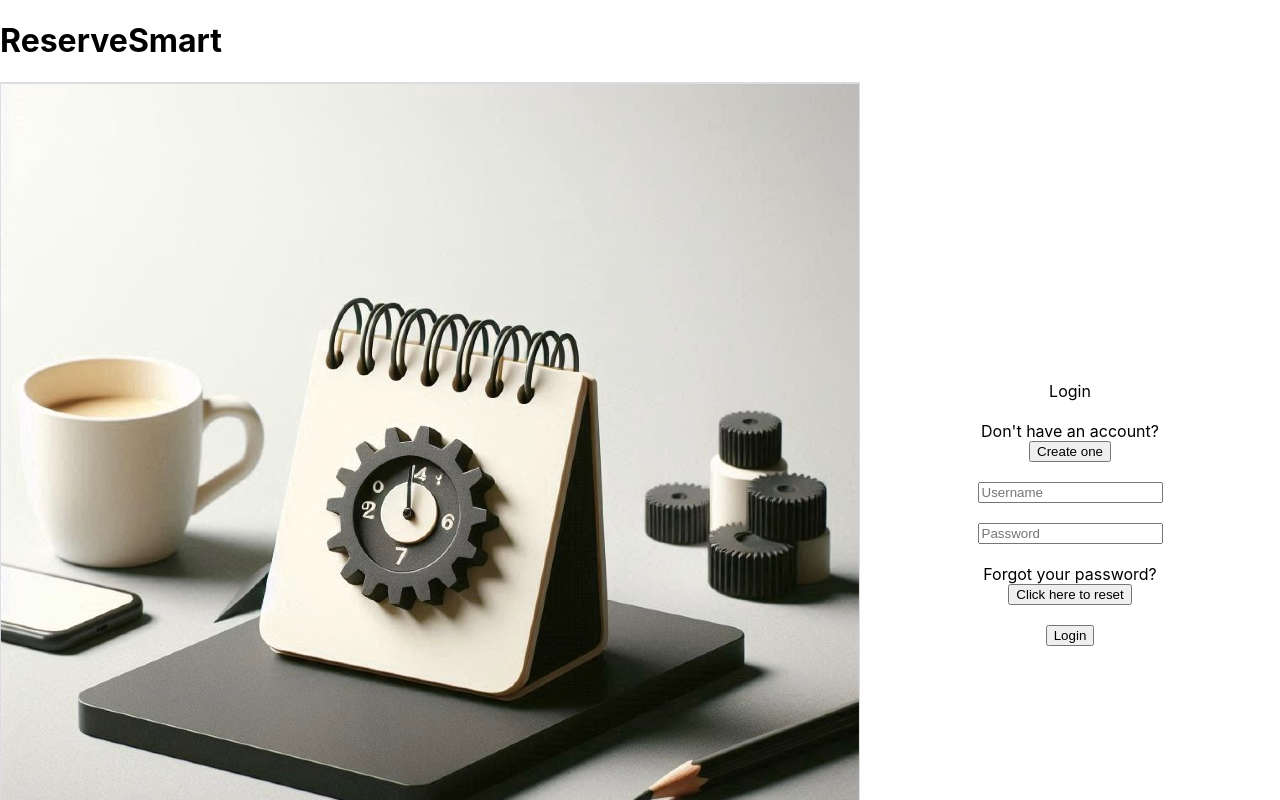
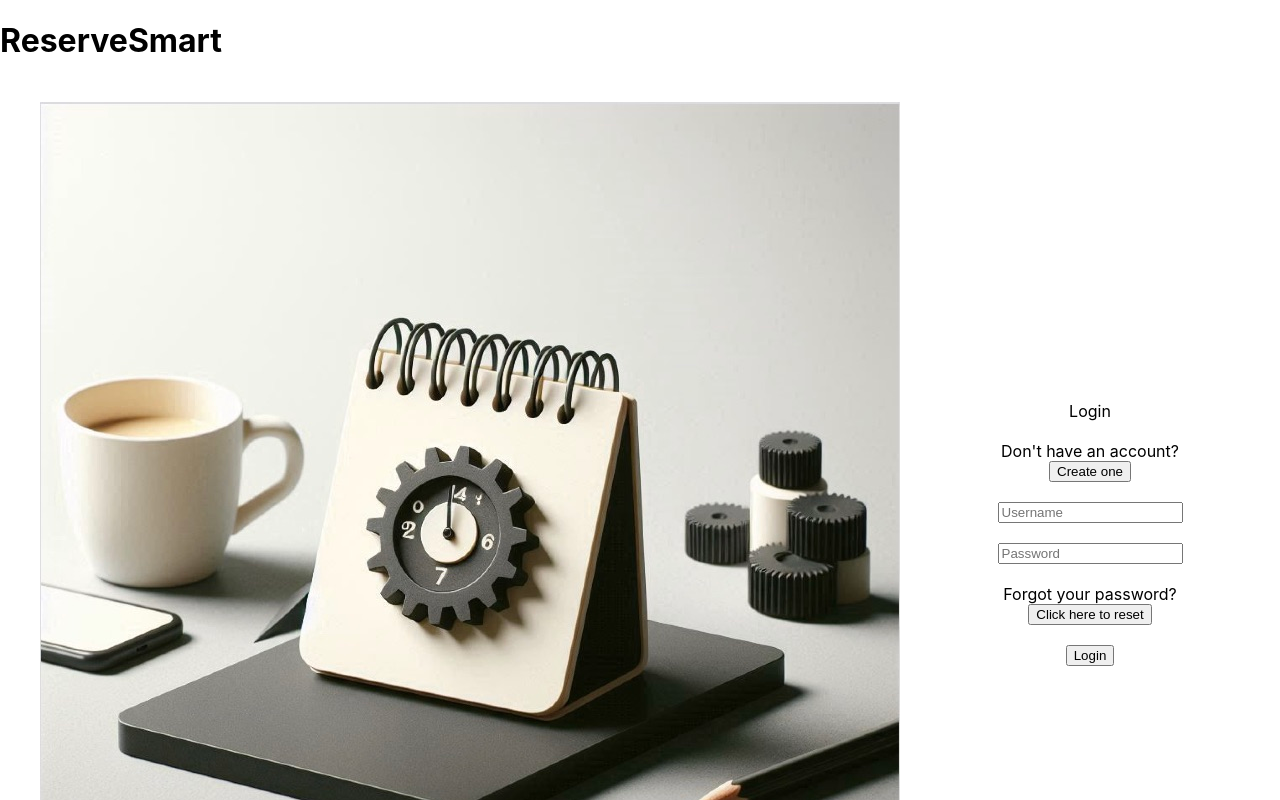
Before and after one commit to FarisAlamoudi/BigProject, a React (Create React App) app in the folder frontend/: page / in a window 1280 px wide. Shown: the top 800 px of the page. Built offline with nearby package versions, Linux system fonts and the light colour scheme.

Commit message:
Update App.css

```diff
--- a/frontend/src/App.css
+++ b/frontend/src/App.css
@@ -40,12 +40,14 @@
 /*----------*/
 
 #loginDiv {
+  margin: 20px;
   display: flex;
   align-items: center;
 }
 
 .loginImage {
   flex: 1;
+  margin: 20px;
 }
 
 .loginForm {
```
